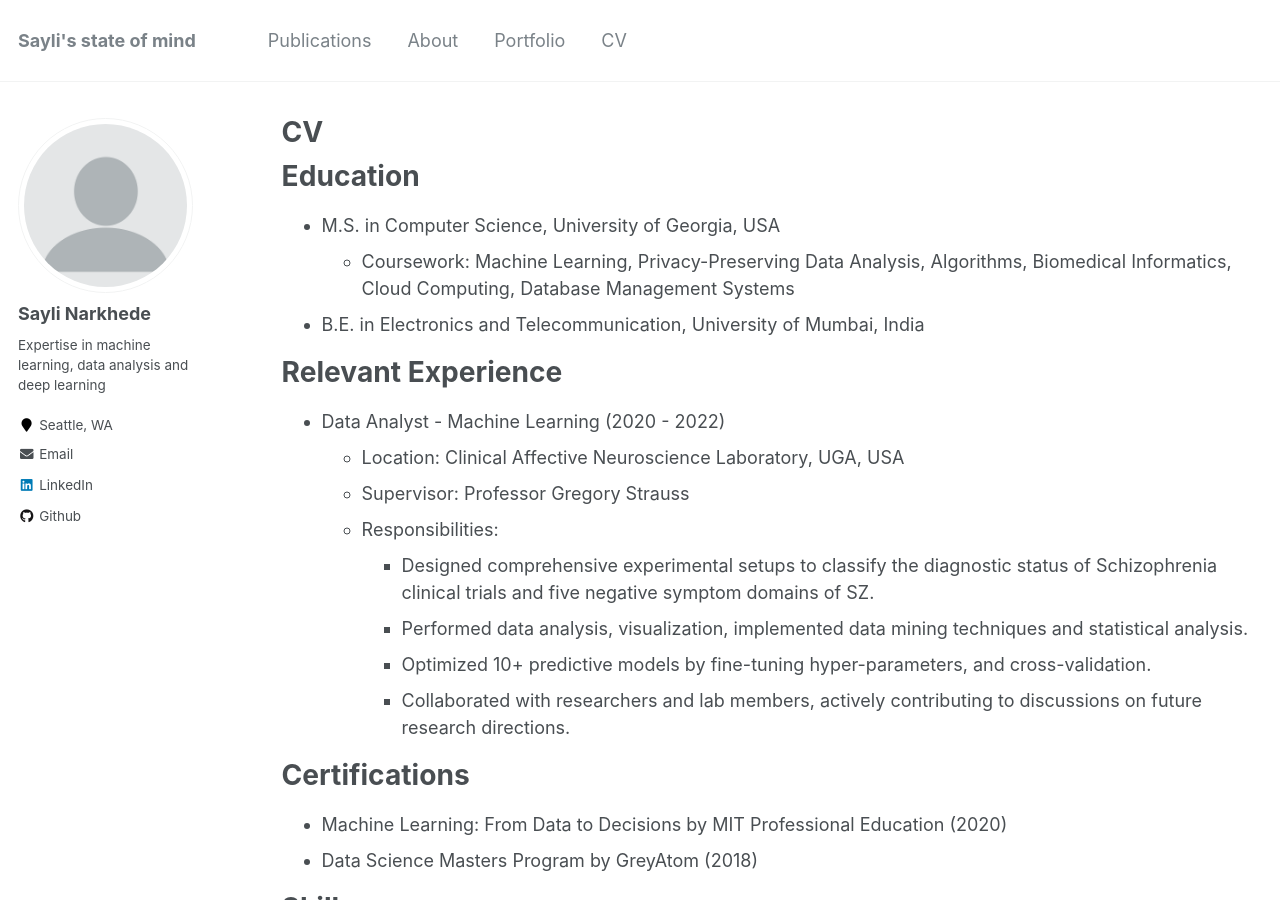
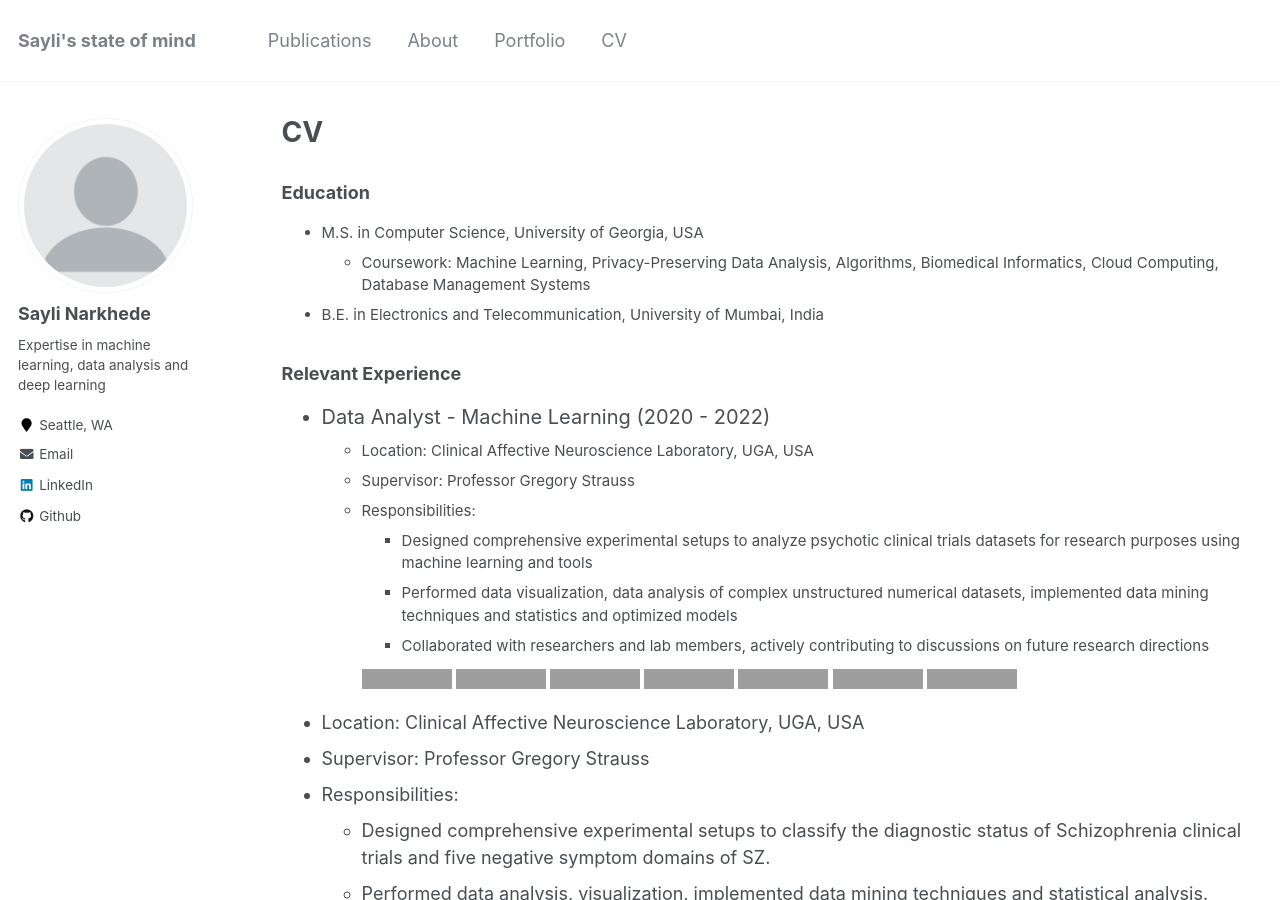
Before and after one commit to SayliMN/saylimn.github.io, a Jekyll site: the page built from _pages/cv.md, in a window 1280 px wide and 900 px high. Built offline with Jekyll 4.4.1, drawn with Linux system fonts in a browser that asks for light colours; grey boxes are pictures that could not be loaded.

Commit message:
add information and decoration in education

```diff
--- a/_pages/cv.md
+++ b/_pages/cv.md
@@ -9,15 +9,43 @@ redirect_from:
 
 {% include base_path %}
 
-Education
-======
-* M.S. in Computer Science, University of Georgia, USA
-  * Coursework: Machine Learning, Privacy-Preserving Data Analysis, Algorithms, Biomedical Informatics, Cloud Computing, Database Management Systems
-* B.E. in Electronics and Telecommunication, University of Mumbai, India
+### Education
+<ul>
+    <li style="font-size:15px">M.S. in Computer Science, University of Georgia, USA
+      <ul style="font-size:15px">
+        <li>Coursework: Machine Learning, Privacy-Preserving Data Analysis, Algorithms, Biomedical Informatics, Cloud Computing, Database Management Systems</li>
+      </ul>
+    </li>
+    <li style="font-size:15px">B.E. in Electronics and Telecommunication, University of Mumbai, India</li>
+</ul>
 
-Relevant Experience
-======
-* Data Analyst - Machine Learning (2020 - 2022)
+### Relevant Experience
+
+<ul>
+    <li style="font-size:20px">Data Analyst - Machine Learning (2020 - 2022)
+      <ul style="font-size:15px">
+        <li>Location: Clinical Affective Neuroscience Laboratory, UGA, USA</li>
+        <li>Supervisor: Professor Gregory Strauss</li>
+        <li>Responsibilities:
+          <ul style="font-size:15px">
+            <li>Designed comprehensive experimental setups to analyze psychotic clinical trials datasets for research purposes using machine learning and tools</li>
+            <li>Performed data visualization, data analysis of complex unstructured numerical datasets, implemented data mining techniques and statistics and optimized models</li>
+            <li>Collaborated with researchers and lab members, actively contributing to discussions on future research directions</li>
+          </ul>
+        </li>
+        <p style="margin-top:10px">
+          <img src="https://img.shields.io/badge/Python-green" alt="Python">
+          <img src="https://img.shields.io/badge/Jupyter%20Notebook-orange" alt="Jupyter Notebook">
+          <img src="https://img.shields.io/badge/H2O%20AutoML-blue" alt="H2O AutoML">
+          <img src="https://img.shields.io/badge/Boruta-navy" alt="Boruta">
+          <img src="https://img.shields.io/badge/Hypothesis%20testing-orchid" alt="Hypothesis Testing">
+          <img src="https://img.shields.io/badge/Sklearn-purple" alt="Scikit-Learn">
+          <img src="https://img.shields.io/badge/Matplotlib-violet" alt="Matplotlib">
+      </p>
+      </ul>
+    </li>
+</ul>
+
   * Location: Clinical Affective Neuroscience Laboratory, UGA, USA
   * Supervisor: Professor Gregory Strauss
   * Responsibilities:
```
